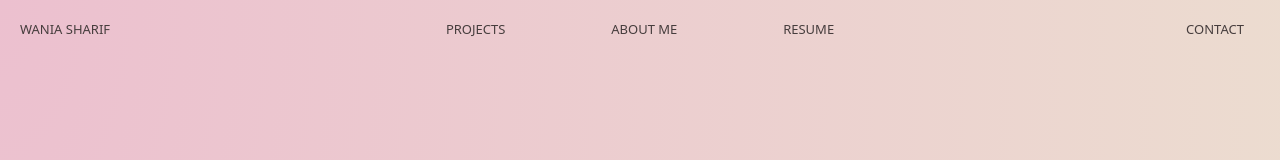
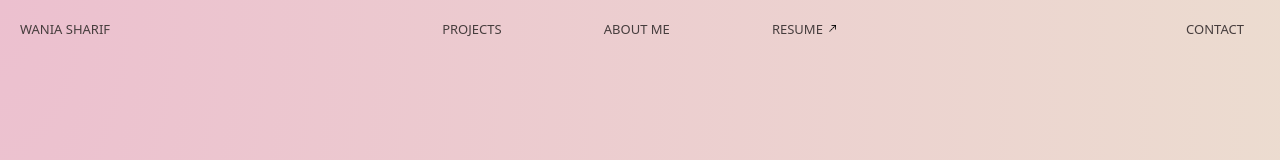
Before and after one commit to wania-sharif/wania-portfolio, a React (Vite) app: page / in a window 1280 px wide. Shown: the top 160 px of the page. Built offline with nearby package versions, Linux system fonts and the light colour scheme.

Commit message:
#4 add link to resume and arrow icon

```diff
--- a/src/components/Header/Header.jsx
+++ b/src/components/Header/Header.jsx
@@ -11,7 +11,9 @@ const Header = () => {
             <ul>
                 <li><a href="#projects">PROJECTS</a></li>
                 <li><a href="#about">ABOUT ME</a></li>
-                <li><a href="">RESUME</a></li>
+                <li><a href="https://drive.google.com/file/d/1qDexofZBdZ7bYsMRQ84dvZZ6GAEHSIRg/view?usp=sharing"
+                target="_blank"
+                >RESUME</a><img src="images/arrow.png" className='arrow'/></li>
             </ul>
 
             <ul>
--- a/src/components/Header/header.css
+++ b/src/components/Header/header.css
@@ -26,7 +26,7 @@
 
 /* links */
 .header > ul > li > a {
-    padding-bottom: 1px;
+    padding-bottom: 2px;
     color: inherit;
     display: inline-block;
     position: relative;
@@ -46,8 +46,14 @@
 
     transform-origin: bottom center;
 }
-
 .header a:hover::after,
 .header a:focus::after{
     transform: scaleX(1);
 }
+
+/* arrow icon  */
+.header .arrow {
+    display: inline;
+    padding-left: 4px;
+    height: 11px;
+}
```
Also changed, not shown: public/images/arrow.png (added).
